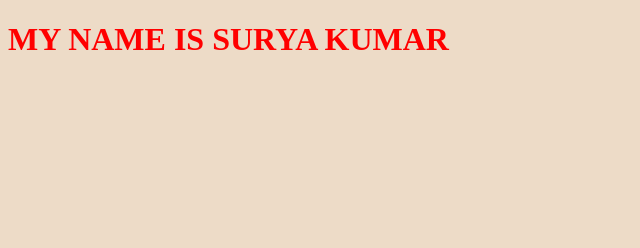
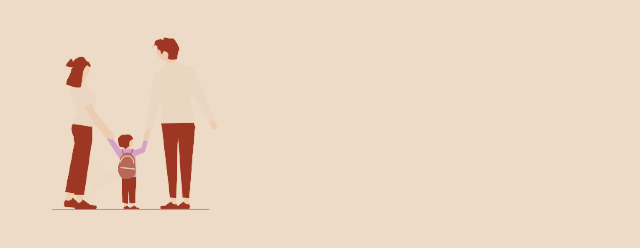
Before and after one commit to DEVILJUDGE/MJ-TREE, a website: page index.html in a window 1280 px wide. Shown: the whole page, without its empty margins (0-640 px from the left). Drawn offline with Linux system fonts and the light colour scheme.

Commit message:
commiting everything that was changed

```diff
--- a/index.html
+++ b/index.html
@@ -7,6 +7,10 @@
     <link rel="stylesheet" href="css/style.css" />
   </head>
   <body>
-    <h1>MY NAME IS SURYA KUMAR</h1>
+    <main>
+      <div class="top">
+        <img src="./img/undraw_family_vg76.png" alt="" class="top__img">
+      </div>
+    </main>
   </body>
 </html>
--- a/sass/main.scss
+++ b/sass/main.scss
@@ -2,3 +2,11 @@ body {
   background-color: #eddbc7;
   color: red;
 }
+.top {
+  width: 20%;
+
+  &__img {
+    width: 100%;
+    mix-blend-mode: color-burn;
+  }
+}
```
Also changed, not shown: css/style.css.
